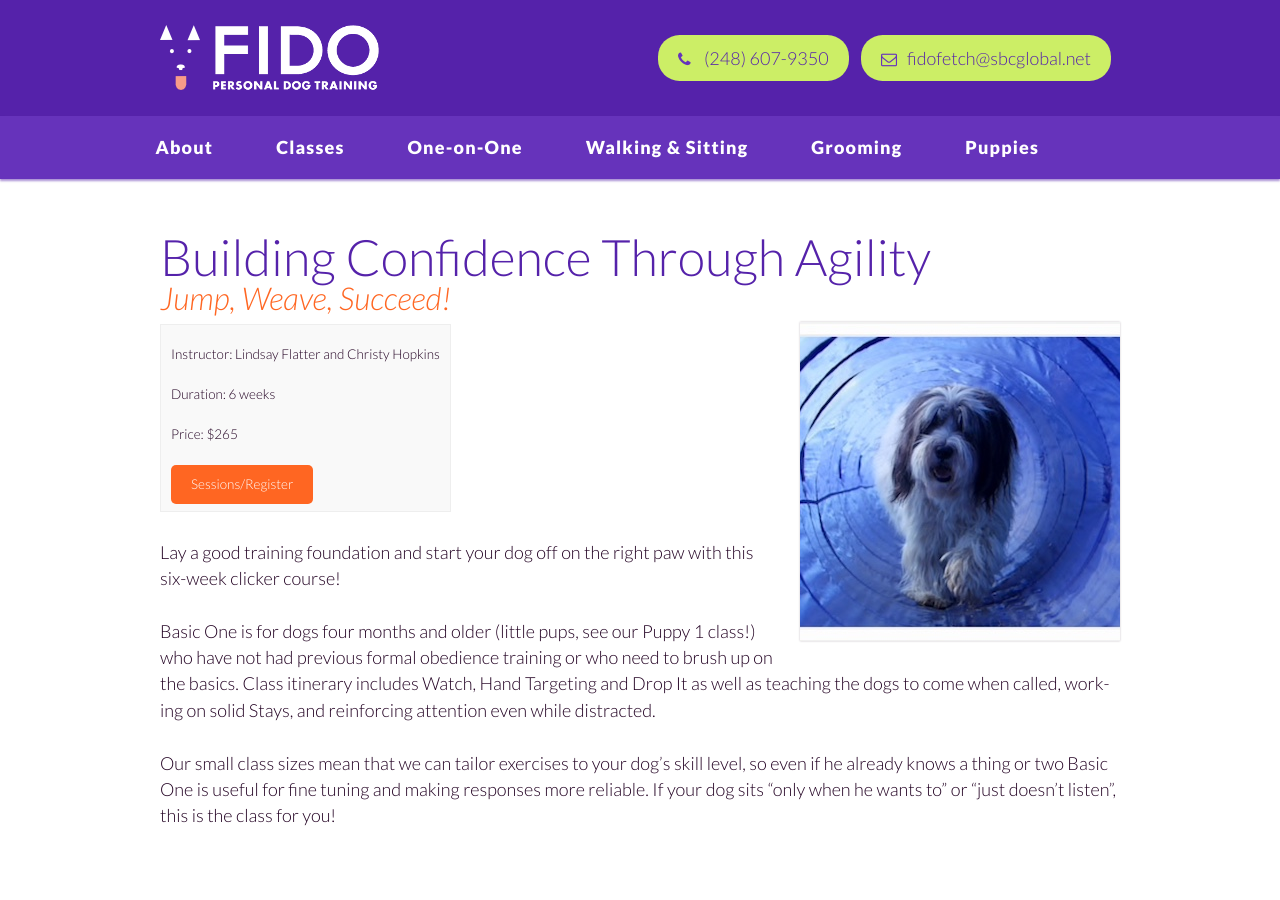
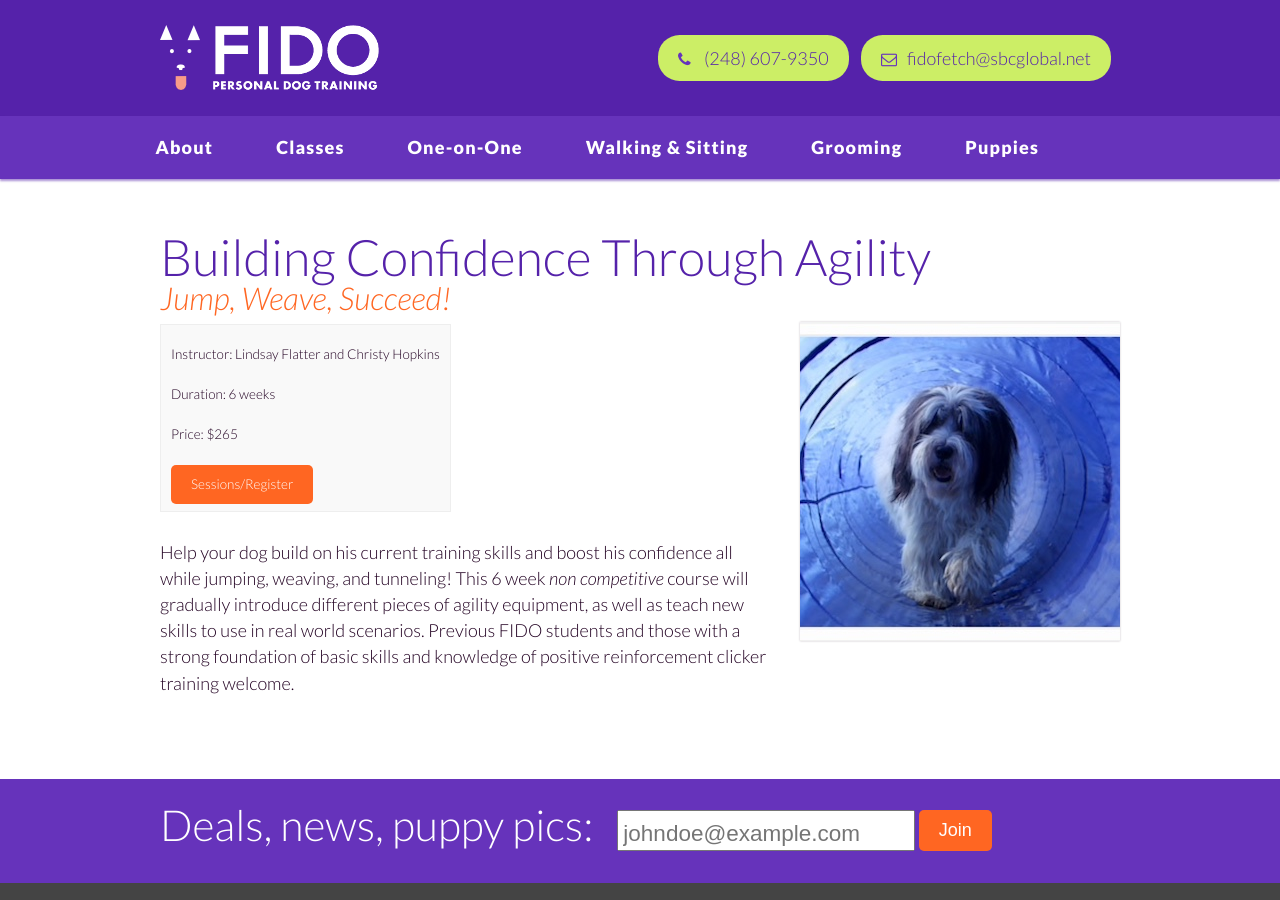
Before and after one commit to fidodogtraining/fidodogtraining.github.io, a Jekyll site: the page built from _classes/agility.md, in a window 1280 px wide and 900 px high. Built offline with Jekyll 4.4.1, drawn with Linux system fonts in a browser that asks for light colours.

Commit message:
Update agility.md

```diff
--- a/_classes/agility.md
+++ b/_classes/agility.md
@@ -9,11 +9,7 @@ price: "$265"
 square: "https://squareup.com/store/FidoPersonalDogTraining/item/confidence-building-agility-nov-dec-p"
 ---
 
-Lay a good training foundation and start your dog off on the right paw with this six-week clicker course!
-
-Basic One is for dogs four months and older (little pups, see our Puppy 1 class!) who have not had previous formal
-obedience training or who need to brush up on the basics. Class itinerary includes Watch, Hand Targeting and Drop It
-as well as teaching the dogs to come when called, working on solid Stays, and reinforcing attention even while
-distracted.
-
-Our small class sizes mean that we can tailor exercises to your dog’s skill level, so even if he already knows a thing or two Basic One is useful for fine tuning and making responses more reliable. If your dog sits “only when he wants to” or “just doesn’t listen”, this is the class for you!
+Help your dog build on his current training skills and boost his confidence all while jumping, weaving,
+and tunneling!  This 6 week *non competitive* course will gradually introduce different pieces of agility
+equipment, as well as teach new skills to use in real world scenarios.  Previous FIDO students and those
+with a strong foundation of basic skills and knowledge of positive reinforcement clicker training welcome.
```
